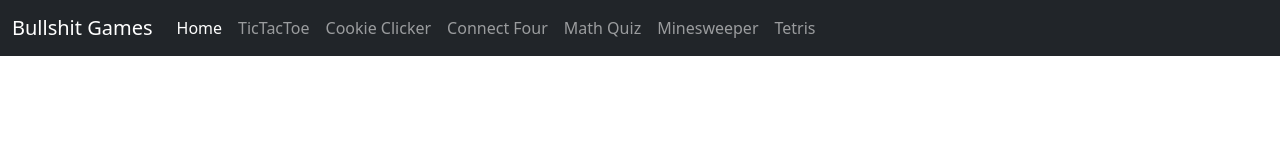
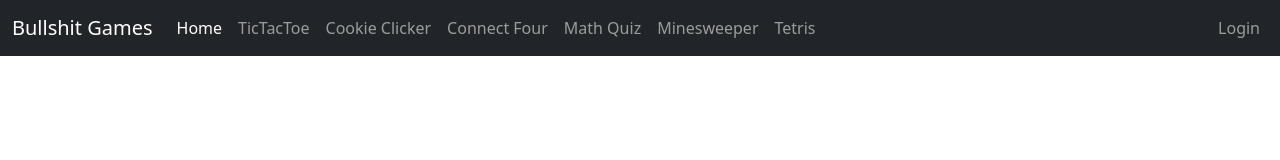
Before and after one commit to Tim-Labahn/BullshitGaming, a Vue app: page / in a window 1280 px wide. Shown: the top 160 px of the page. Built offline with nearby package versions, Linux system fonts and the light colour scheme.

Commit message:
login style changes

```diff
--- a/src/App.vue
+++ b/src/App.vue
@@ -14,7 +14,8 @@
         <span class="navbar-toggler-icon"></span>
       </button>
       <div class="collapse navbar-collapse" id="navbarNav">
-        <ul class="navbar-nav">
+        <ul class="navbar-nav justify-content-between w-100">
+          <div class="d-flex">
             <li class="nav-item">
               <a class="nav-link active" aria-current="page" href="#" @click="route = 'Home'">Home</a>
             </li>
@@ -35,6 +36,10 @@
             </li>
             <li class="nav-item">
               <a class="nav-link" href="#" @click="route = 'Tetris'">Tetris</a>
+            </li>
+          </div>
+          <li class="nav-item">
+            <a class="nav-link" href="#" @click="route = ''">Login</a>
           </li>
         </ul>
       </div>
```
Lines whose indentation alone changed are shown as unchanged.
